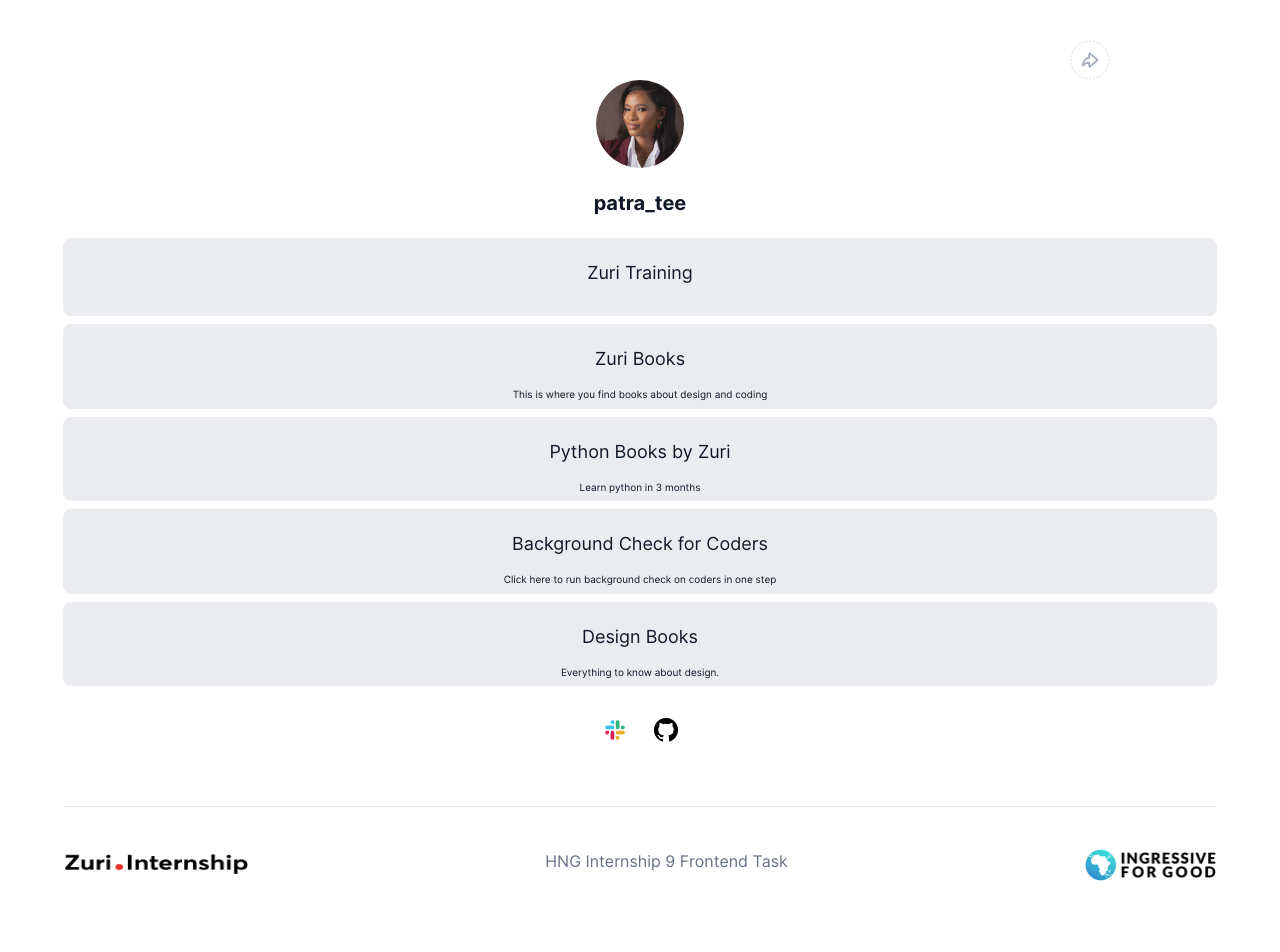
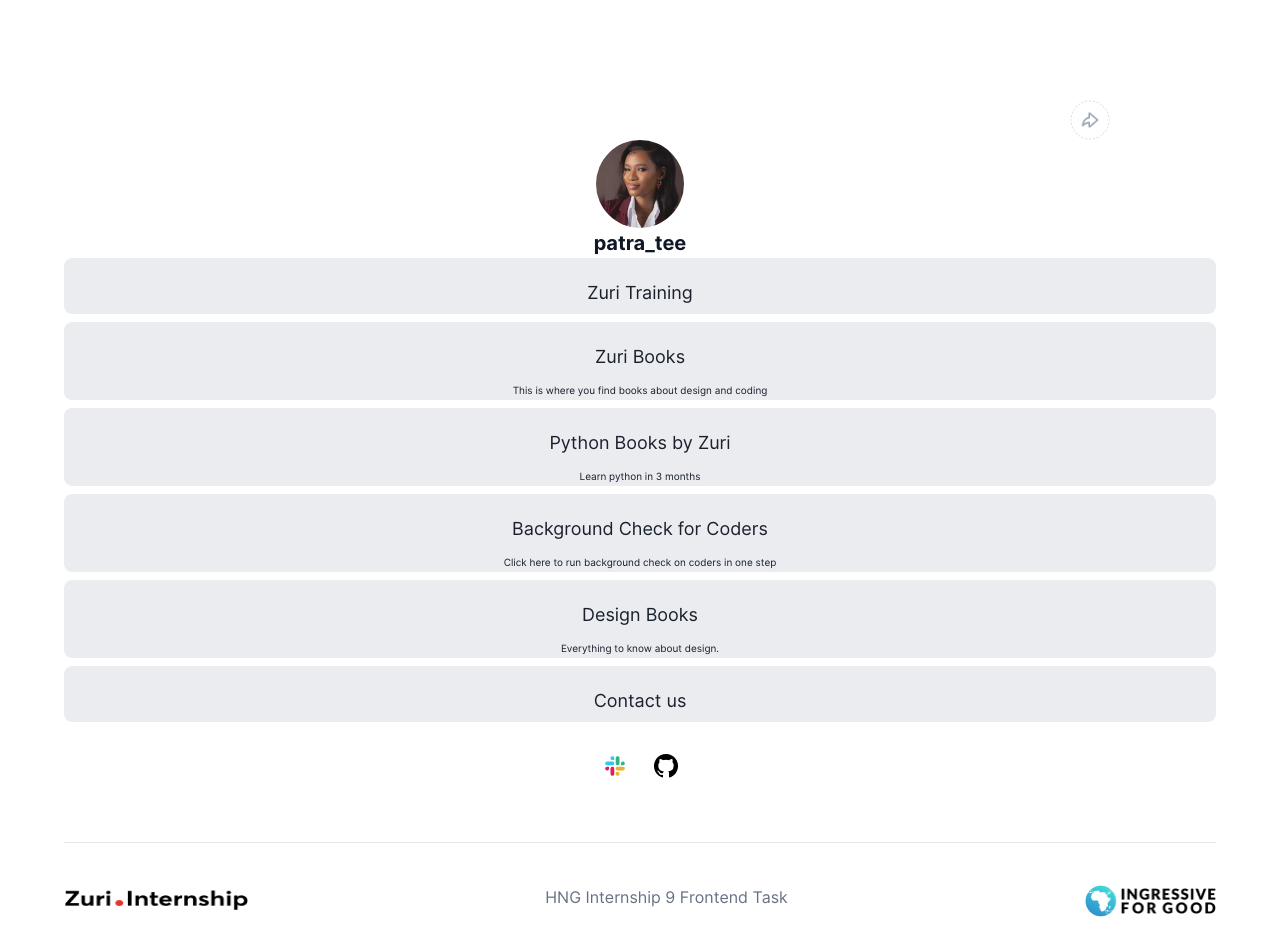
Before and after one commit to Temitope-Apatira/hng-profile, a React (Create React App) app: page / in a window 1280 px wide. Shown: the top 952 px of the page. Before the commit the page ends 929 px from the top, so only its background shows below. Built offline with nearby package versions, Linux system fonts and the light colour scheme.

Commit message:
feat: cleanups, react-router-dom, Footer component and Home page

```diff
--- a/package.json
+++ b/package.json
@@ -13,6 +13,7 @@
     "framer-motion": "^7.6.2",
     "react": "^18.2.0",
     "react-dom": "^18.2.0",
+    "react-router-dom": "^6.4.3",
     "react-scripts": "5.0.1",
     "web-vitals": "^2.1.4"
   },
--- a/src/App.js
+++ b/src/App.js
@@ -1,120 +1,17 @@
 import React from "react";
-import { Flex, Image, Text, Box } from "@chakra-ui/react";
-import zurilogo from "./assets/images/zurilogo.png";
-import i4g from "./assets/images/i4g.png";
-import dp from "./assets/images/profile__img.jpeg";
-import share from "./assets/images/share_btn.png";
-import share2 from "./assets/images/share2.png";
-import camera from "./assets/images/camera.png";
-import slack from "./assets/images/slack.png";
-import git from "./assets/images/giticon.png";
-import "./App.css";
+import { Routes, Route } from "react-router-dom";
+import { Box } from "@chakra-ui/react";
+import { Home } from "./pages/Home/Home";
+import { Contact } from "./pages/Contact/Contact";
+import { Footer } from "./Components/Footer/Footer";
 function App() {
   return (
     <Box minH="800px" h="fit-content" px="20px" py="20px" my={20}>
-      <div className="profile">
-        <Flex direction="column">
-          <Image
-            src={share}
-            w="40px"
-            h="40px"
-            className="share"
-            alignSelf="flex-end"
-            title="Share Link"
-            marginRight={150}
-            cursor="pointer"
-          />
-
-          <Image
-            src={share2}
-            w="40px"
-            h="40px"
-            className="share2"
-            alignSelf="flex-end"
-            cursor="pointer"
-          />
-
-          <Flex direction="column" align="center" justify="center">
-            <div className="dp_container">
-              <Image src={dp} id="profile__img" className="image" w="100%" />
-              <div className="overlay">
-                <Image src={camera} mt="60px" />
-              </div>
-            </div>
-            <Text id="twitter">patra_tee</Text>
-            <Text id="slack">Patra</Text>
-          </Flex>
-        </Flex>
-      </div>
-      <div className="contain">
-        <Flex direction="column" rowGap="8px" justify="center" align="center">
-          {/* <a href="http://twitter.com/patra_tee">Twitter Link</a> */}
-          <a href="http://training.zuri.team" id="btn__zuri">
-            Zuri Training
-          </a>
-          <a
-            href="https://books.zuri.team"
-            title="This is where you find books about design and coding"
-            id="books"
-          >
-            Zuri Books
-            <br />
-            <sub>This is where you find books about design and coding</sub>
-          </a>
-          <a
-            href="https://books.zuri.team/python-for-beginners?ref_id=<patra>"
-            id="book__python"
-          >
-            Python Books by Zuri
-            <br />
-            <sub>Learn python in 3 months</sub>
-          </a>
-          <a href="https://backgroundcheck.zuri.team" id="pitch">
-            Background Check for Coders
-            <br />
-            <sub>Click here to run background check on coders in one step</sub>
-          </a>
-          <a
-            href="https://books.zuri.team/design-rules"
-            title="This is where you pitch the free design book offered by Zuri"
-            id="book__design"
-          >
-            Design Books
-            <br />
-            <sub>Everything to know about design.</sub>
-          </a>
-          <Flex direction="row" columnGap="27px" justify="center" mt="24px">
-            <Image src={slack} />
-            <Image src={git} />
-          </Flex>
-        </Flex>
-      </div>
-      <div className="footer">
-        <Flex
-          pt="42px"
-          direction="row"
-          rowGap="16px"
-          maxW="1152px"
-          margin="auto"
-          justify="space-between"
-          wrap="wrap"
-          borderTop="1px solid #e5e5e5"
-        >
-          <Image src={zurilogo} w="185px" h="25px" />
-          <Text
-            fontFamily="inter"
-            fontWeight="400"
-            fontSize="16px"
-            lineHeight="24px"
-            color="#667085"
-            mt="0px"
-            align={{ base: "left", md: "center" }}
-          >
-            HNG Internship 9 Frontend Task
-          </Text>
-          <Image src={i4g} w="132px" h="32px" />
-        </Flex>
-      </div>
+      <Routes>
+        <Route path="/" element={<Home />} />
+        <Route path="contact" element={<Contact />} />
+      </Routes>
+      <Footer />
     </Box>
   );
 }
--- /dev/null
+++ b/src/Components/Footer/Footer.css
@@ -0,0 +1,5 @@
+.footer {
+  max-width: 1300px;
+  margin: 0 auto;
+  margin-top: 64px;
+}
--- /dev/null
+++ b/src/Components/Footer/Footer.js
@@ -0,0 +1,38 @@
+import React from "react";
+import { Flex, Image, Text } from "@chakra-ui/react";
+import zurilogo from "../../assets/images/zurilogo.png";
+import i4g from "../../assets/images/i4g.png";
+import "./Footer.css";
+
+export const Footer = () => {
+  return (
+    <div>
+      <div className="footer">
+        <Flex
+          pt="42px"
+          direction="row"
+          rowGap="16px"
+          maxW="1152px"
+          margin="auto"
+          justify="space-between"
+          wrap="wrap"
+          borderTop="1px solid #e5e5e5"
+        >
+          <Image src={zurilogo} w="185px" h="25px" />
+          <Text
+            fontFamily="inter"
+            fontWeight="400"
+            fontSize="16px"
+            lineHeight="24px"
+            color="#667085"
+            mt="0px"
+            align={{ base: "left", md: "center" }}
+          >
+            HNG Internship 9 Frontend Task
+          </Text>
+          <Image src={i4g} w="132px" h="32px" />
+        </Flex>
+      </div>
+    </div>
+  );
+};
--- a/src/index.js
+++ b/src/index.js
@@ -1,10 +1,16 @@
 import React from "react";
 import ReactDOM from "react-dom/client";
+import { BrowserRouter } from "react-router-dom";
 import "./index.css";
 import App from "./App";
+import { ChakraProvider } from "@chakra-ui/react";
 const root = ReactDOM.createRoot(document.getElementById("root"));
 root.render(
   <React.StrictMode>
-    <App />
+    <BrowserRouter>
+      <ChakraProvider>
+        <App />
+      </ChakraProvider>
+    </BrowserRouter>
   </React.StrictMode>
 );
--- /dev/null
+++ b/src/pages/Contact/Contact.js
@@ -0,0 +1,4 @@
+import React from "react";
+export const Contact = () => {
+  return <div>hello</div>;
+};
--- a/src/App.css
+++ b/src/pages/Home/Home.css
@@ -71,22 +71,12 @@
   opacity: 0.7;
   background-color: rgba(52, 64, 84, 0.75);
 }
-.footer {
-  max-width: 1300px;
-  margin: 0 auto;
-  margin-top: 64px;
-}
-.contain {
-  max-width: 1152px;
-  margin: 0 auto;
-}
-
 a {
   text-decoration: none;
   max-width: 1152px;
   width: 100%;
   color: #101828;
-  background-color: #eaecf0;
+  background-color: #eaecf0 !important;
   font-size: 18px;
   font-weight: 500px;
   line-height: 28px;
@@ -111,3 +101,7 @@
 a:hover {
   background-color: #d0d5dd;
 }
+.contain {
+  max-width: 1152px;
+  margin: 0 auto;
+}
--- /dev/null
+++ b/src/pages/Home/Home.js
@@ -0,0 +1,95 @@
+import React from "react";
+import { Flex, Image, Text } from "@chakra-ui/react";
+import dp from "../../assets/images/profile__img.jpeg";
+import share from "../../assets/images/share_btn.png";
+import share2 from "../../assets/images/share2.png";
+import camera from "../../assets/images/camera.png";
+import slack from "../../assets/images/slack.png";
+import git from "../../assets/images/giticon.png";
+import "./Home.css";
+export const Home = () => {
+  return (
+    <div>
+      <div className="profile">
+        <Flex direction="column">
+          <Image
+            src={share}
+            w="40px"
+            h="40px"
+            className="share"
+            alignSelf="flex-end"
+            title="Share Link"
+            marginRight={150}
+            cursor="pointer"
+          />
+
+          <Image
+            src={share2}
+            w="40px"
+            h="40px"
+            className="share2"
+            alignSelf="flex-end"
+            cursor="pointer"
+          />
+
+          <Flex direction="column" align="center" justify="center">
+            <div className="dp_container">
+              <Image src={dp} id="profile__img" className="image" w="100%" />
+              <div className="overlay">
+                <Image src={camera} mt="60px" />
+              </div>
+            </div>
+            <Text id="twitter">patra_tee</Text>
+            <Text id="slack">Patra</Text>
+          </Flex>
+        </Flex>
+      </div>
+      <div className="contain">
+        <Flex direction="column" rowGap="8px" justify="center" align="center">
+          {/* <a href="http://twitter.com/patra_tee">Twitter Link</a> */}
+          <a href="http://training.zuri.team" id="btn__zuri">
+            Zuri Training
+          </a>
+          <a
+            href="https://books.zuri.team"
+            title="This is where you find books about design and coding"
+            id="books"
+          >
+            Zuri Books
+            <br />
+            <sub>This is where you find books about design and coding</sub>
+          </a>
+          <a
+            href="https://books.zuri.team/python-for-beginners?ref_id=<patra>"
+            id="book__python"
+          >
+            Python Books by Zuri
+            <br />
+            <sub>Learn python in 3 months</sub>
+          </a>
+          <a href="https://backgroundcheck.zuri.team" id="pitch">
+            Background Check for Coders
+            <br />
+            <sub>Click here to run background check on coders in one step</sub>
+          </a>
+          <a
+            href="https://books.zuri.team/design-rules"
+            title="This is where you pitch the free design book offered by Zuri"
+            id="book__design"
+          >
+            Design Books
+            <br />
+            <sub>Everything to know about design.</sub>
+          </a>
+          <a href="/contact" id="contact">
+            Contact us
+          </a>
+          <Flex direction="row" columnGap="27px" justify="center" mt="24px">
+            <Image src={slack} />
+            <Image src={git} />
+          </Flex>
+        </Flex>
+      </div>
+    </div>
+  );
+};
```
Also changed, not shown: 1 other file (tests, documents, lock files or other folders).
